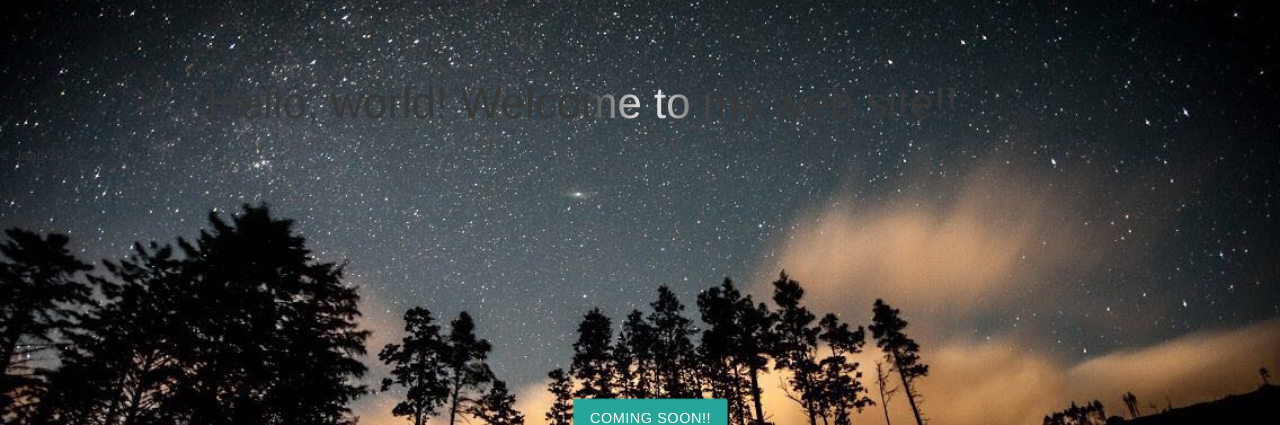
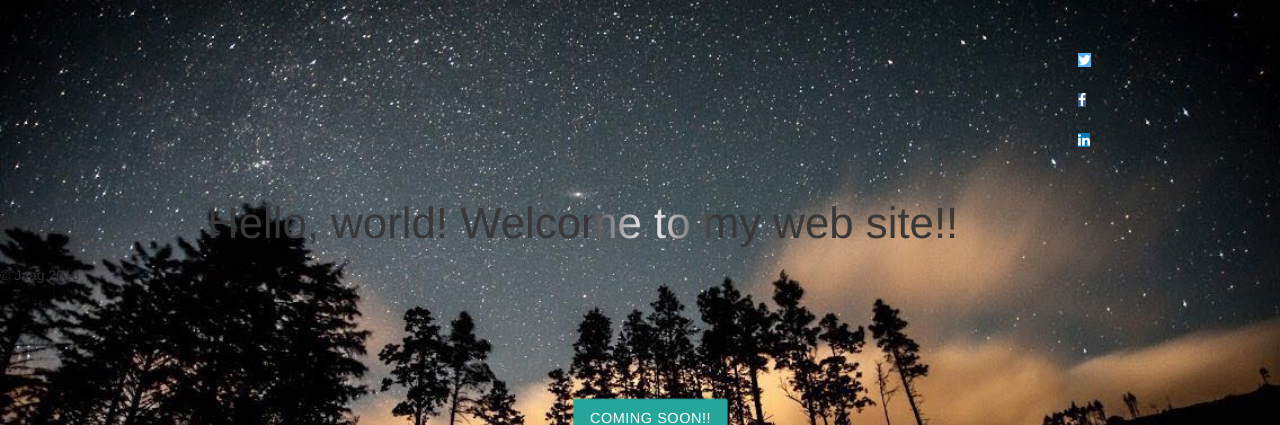
Before and after one commit to Jagan359/Taskbuster, a Django app: page / in a window 1280 px wide. Shown: the top 425 px of the page. Run offline with Django 3.2, Linux system fonts and the light colour scheme; some libraries are stand-ins or nearby versions.

Commit message:
twitter icon

```diff
--- a/taskbuster/static/css/main.css
+++ b/taskbuster/static/css/main.css
@@ -29,6 +29,47 @@
   -o-background-size: cover;
   background-size: cover;
 }
+
+<style>
+.fa {
+  padding: 20px;
+  font-size: 30px;
+  width: 30px;
+  text-align: center;
+  text-decoration: none;
+  margin: 5px 2px;
+  border-radius: 50%;
+}
+
+.fa:hover {
+    opacity: 0.7;
+}
+
+.fa-facebook {
+  background: #3B5998;
+  color: white;
+}
+
+.fa-twitter {
+  background: #55ACEE;
+  color: white;
+}
+
+.fa-google {
+  background: #dd4b39;
+  color: white;
+}
+
+.fa-linkedin {
+  background: #007bb5;
+  color: white;
+}
+
+.fa-instagram {
+  background: #125688;
+  color: white;
+}
+</style>
 
 <style type="text/css" media="all">
 p.shine
--- a/taskbuster/templates/base.html
+++ b/taskbuster/templates/base.html
@@ -20,6 +20,8 @@
     <link rel="stylesheet" href="{% static 'css/bootstrap.min.css' %}">
     <link rel="stylesheet"
     href="https://cdnjs.cloudflare.com/ajax/libs/animate.css/3.5.2/animate.min.css">
+    <link rel="stylesheet" href="https://cdnjs.cloudflare.com/ajax/libs/font-awesome/4.7.0/css/font-awesome.min.css">
+
     <!-- Compiled and minified CSS -->
     <link rel="stylesheet" href="https://cdnjs.cloudflare.com/ajax/libs/materialize/1.0.0-beta/css/materialize.min.css">
 
@@ -37,6 +39,22 @@
 {% block head_javascript %}{% endblock %}
 </head>
 <body>
+    <div class="row">
+        <div class="col s1 offset-s10">
+            <a href="https://twitter.com/jagan359?ref_src=twsrc%5Etfw" data-show-count="false" class="fa fa-twitter twitter-follow-button"></a><script async src="https://platform.twitter.com/widgets.js" charset="utf-8"></script>
+        </div>
+    </div>
+    <div class="row">
+        <div class="col s1 offset-s10">
+
+            <a href="https://www.facebook.com/profile.php?id=100009970059700" class="fa fa-facebook"></a>
+        </div>
+    </div>
+    <div class="row">
+        <div class="col s1 offset-s10">
+            <a href="https://www.linkedin.com/in/jaganayyakutty/" class="fa fa-linkedin"></a>
+        </div>
+    </div>
         <!--[if lt IE 8]>
             <p class="browserupgrade">You are using an <strong>outdated</strong> browser. Please <a href="http://browsehappy.com/">upgrade your browser</a> to improve your experience.</p>
         <![endif]-->
```
Lines whose indentation alone changed are shown as unchanged.
